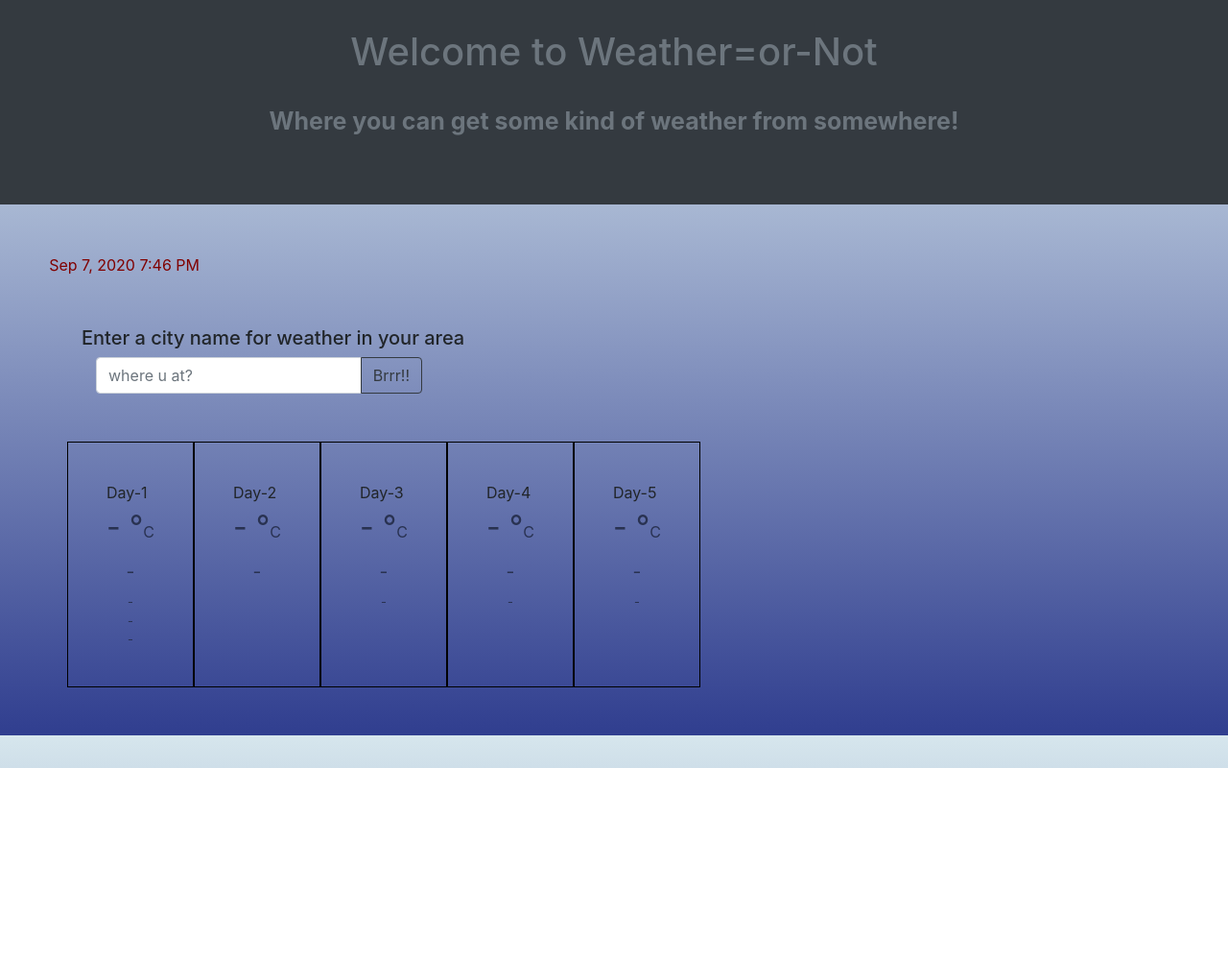
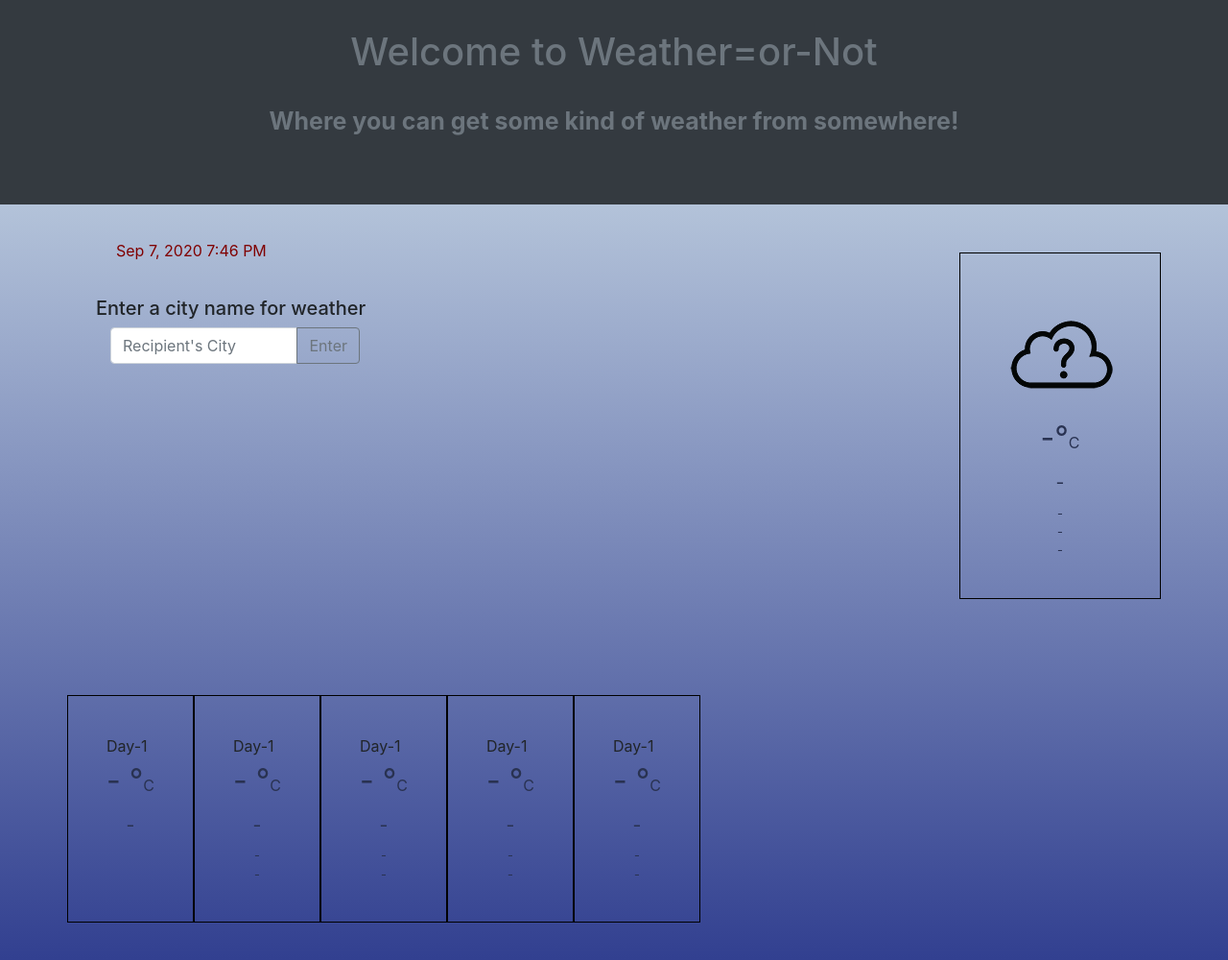
Before and after one commit to cornwalljeremy/06-weather-or-not, a plain HTML site: page index.html in a window 1280 px wide. Shown: the whole page at 96% size. Before the commit the page ends 800 px from the top, so only its background shows below. Drawn offline with nearby package versions, Linux system fonts and the light colour scheme.

Commit message:
icon-hell

```diff
--- a/assets/css/js/script.js
+++ b/assets/css/js/script.js
@@ -1,6 +1,7 @@
 var todaysDate = moment().format("lll");
 var button = $(".btn");
 var cityInput = $(".form-control").val();
+var iconEl = document.querySelector(".weather-icon");
 var tempElement = document.querySelector(".temperature-value p");
 var descElement = document.querySelector(".temperature-description p");
 var locationElement = document.querySelector(".location p");
@@ -25,6 +26,7 @@ $(button).on("click", function () {
   cityInput = $(".form-control").val();
   event.preventDefault();
 
+
   for (var i = 0; i < cityInput.length; i++)
     if (cityInput < i) {
       alert("input a zip code please");
@@ -42,9 +44,9 @@ $(button).on("click", function () {
 
 
 function getWeather(cityInput) {
-  // var api = `https://api.openweathermap.org/data/2.5/forecast?q=${cityInput}&appid=${key}`;
+  var api = `https://api.openweathermap.org/data/2.5/forecast?q=${cityInput}&appid=${key}`;
 
-  var api = `https://api.openweathermap.org/data/2.5/onecall?q=${cityInput}&appid=${key}`
+  // var api = `https://api.openweathermap.org/data/2.5/onecall?q=${cityInput}&appid=${key}`
 
   fetch(api)
     .then(function (response) {
@@ -55,7 +57,8 @@ function getWeather(cityInput) {
     .then(function (data) {
       console.log(data)
       for (var i = 0; i < data.list.length; i += 8) {
-        //make temp show
+        var iconId = data.list[0].weather[0].icon
+        // iconEl.innerHTML = <img src="icons/${iconId}.png">;
         var temp = Math.floor(data.list[i].main.temp - KELVIN);
         tempElement.textContent = `${temp}°`;
         var descript = data.list[i].weather[0].main;
--- a/assets/css/style.css
+++ b/assets/css/style.css
@@ -57,6 +57,7 @@ header p {
     cursor: pointer;
 }
 .temperature-value p:hover{
+    pointer-events: red;
 
 }
 .temperature-value span{
--- a/index.html
+++ b/index.html
@@ -1,38 +1,83 @@
 <!DOCTYPE html>
 <html lang="en">
+
 <head>
   <meta charset="UTF-8" />
   <meta name="viewport" content="width=device-width, initial-scale=1.0" />
   <title>weather=or-not</title>
   <link rel="stylesheet" href="./assets/css/style.css" />
-    <link
-      rel="stylesheet"
-      href="https://stackpath.bootstrapcdn.com/bootstrap/4.5.2/css/bootstrap.min.css"
-      integrity="sha384-JcKb8q3iqJ61gNV9KGb8thSsNjpSL0n8PARn9HuZOnIxN0hoP+VmmDGMN5t9UJ0Z"
-      crossorigin="anonymous"
-    />
+  <link rel="stylesheet" href="https://stackpath.bootstrapcdn.com/bootstrap/4.5.2/css/bootstrap.min.css"
+    integrity="sha384-JcKb8q3iqJ61gNV9KGb8thSsNjpSL0n8PARn9HuZOnIxN0hoP+VmmDGMN5t9UJ0Z" crossorigin="anonymous" />
 
 </head>
-  <body>
+
 <header class="intro">
   <h1 class="title">Welcome to Weather=or-Not</h1>
   <p>Where you can get some kind of weather from somewhere!</p>
 </header>
+
+<body>
+
+
+<div class="container">
+  <div class="row">
+    <div class="col">
       <div id="time" class="time-block"></div>
       <div class="container-sm">
-      <h1 class="instructions">Enter a city name for weather in your area</h1>
+        <h1 class="instructions">Enter a city name for weather</h1>
         <div class="input-group col-4">
-        <input type="text" class="form-control" placeholder="where u at?" aria-label="Recipient's zipcode" aria-describedby="button-addon2">
+          <input type="text" class="form-control" placeholder="Recipient's City" aria-label="Recipient's username" aria-describedby="button-addon2">
           <div class="input-group-append">
-          <button class="btn btn-outline-dark" type="button" id="button-addon2">Brrr!!</button>
+            <button class="btn btn-outline-secondary" type="submit" value="Submit" id="button-addon2">Enter</button>
           </div>
         </div>
       </div>
+    </div>
+    <div class="weather-container">
+      <div class="weather-icon">
+        <img src="icons/unknown.png" alt="">
+    </div>
+      <div class="temperature-value">
+        <p> -°<span>C</span> </p>
+      </div>
+      <div class="temperature-description">
+        <p> - </p>
+      </div>
+      <div class="humidity">
+        <p> - </p>
+      </div>
+      <div class="wind-speed">
+        <p> - </p>
+      </div>
+      <div class="uv-index">
+        <p> - </p>
+      </div>
+
+    </div>
+
+  </div>
+</div>
+
+
+
 
 
   <div class="container">
 
         <div class="row" id="weather-input">
+          <div class="weather-container">Day-1
+
+            <div class="temperature-value">
+              <p>- °<span>C</span></p>
+          </div>
+          <div class="temperature-description">
+              <p> - </p>
+          </div>
+
+
+
+          </div>
+
           <div class="weather-container">Day-1
             <div class="temperature-value">
               <p>- °<span>C</span></p>
@@ -47,12 +92,9 @@
           <div class="wind-speed">
             <p> - </p>
           </div>
-          <div class="uv-index">
-          <p> - </p>
+
           </div>
-          </div>
-
-          <div class="weather-container">Day-2
+          <div class="weather-container">Day-1
             <div class="temperature-value">
               <p>- °<span>C</span></p>
           </div>
@@ -60,60 +102,63 @@
               <p> - </p>
           </div>
 
+          <div class="humidity">
+            <p> - </p>
           </div>
-          <div class="weather-container">Day-3
+          <div class="wind-speed">
+            <p> - </p>
+          </div>
+
+          </div>
+          <div class="weather-container">Day-1
             <div class="temperature-value">
               <p>- °<span>C</span></p>
           </div>
           <div class="temperature-description">
               <p> - </p>
           </div>
-          <div class="location">
-              <p>-</p>
+
+          <div class="humidity">
+            <p> - </p>
           </div>
+          <div class="wind-speed">
+            <p> - </p>
           </div>
-          <div class="weather-container">Day-4
+
+          </div>
+          <div class="weather-container">Day-1
             <div class="temperature-value">
               <p>- °<span>C</span></p>
           </div>
           <div class="temperature-description">
               <p> - </p>
           </div>
-          <div class="location">
-              <p>-</p>
-          </div>
-          </div>
-          <div class="weather-container">Day-5
-            <div class="temperature-value">
-              <p>- °<span>C</span></p>
-          </div>
-          <div class="temperature-description">
+
+          <div class="humidity">
             <p> - </p>
           </div>
-          <div class="location">
-              <p>-</p>
+          <div class="wind-speed">
+            <p> - </p>
           </div>
+
           </div>
         </div>
 
 
-    <script
-      src="https://code.jquery.com/jquery-3.5.1.slim.min.js"
+  <script src="https://code.jquery.com/jquery-3.5.1.slim.min.js"
     integrity="sha384-DfXdz2htPH0lsSSs5nCTpuj/zy4C+OGpamoFVy38MVBnE+IbbVYUew+OrCXaRkfj"
-      crossorigin="anonymous"
-    ></script>
-     <script
-      src="https://cdn.jsdelivr.net/npm/popper.js@1.16.1/dist/umd/popper.min.js"
+    crossorigin="anonymous"></script>
+  <script src="https://cdn.jsdelivr.net/npm/popper.js@1.16.1/dist/umd/popper.min.js"
     integrity="sha384-9/reFTGAW83EW2RDu2S0VKaIzap3H66lZH81PoYlFhbGU+6BZp6G7niu735Sk7lN"
-      crossorigin="anonymous"
-    ></script>
-    <script
-      src="https://stackpath.bootstrapcdn.com/bootstrap/4.5.2/js/bootstrap.min.js"
+    crossorigin="anonymous"></script>
+  <script src="https://stackpath.bootstrapcdn.com/bootstrap/4.5.2/js/bootstrap.min.js"
     integrity="sha384-B4gt1jrGC7Jh4AgTPSdUtOBvfO8shuf57BaghqFfPlYxofvL8/KUEfYiJOMMV+rV"
-      crossorigin="anonymous"
-    ></script>
+    crossorigin="anonymous"></script>
   <script src="https://code.jquery.com/jquery.js"></script>
-    <script src="https://cdnjs.cloudflare.com/ajax/libs/moment.js/2.27.0/moment.min.js" integrity="sha512-rmZcZsyhe0/MAjquhTgiUcb4d9knaFc7b5xAfju483gbEXTkeJRUMIPk6s3ySZMYUHEcjKbjLjyddGWMrNEvZg==" crossorigin="anonymous"></script>
+  <script src="https://cdnjs.cloudflare.com/ajax/libs/moment.js/2.27.0/moment.min.js"
+    integrity="sha512-rmZcZsyhe0/MAjquhTgiUcb4d9knaFc7b5xAfju483gbEXTkeJRUMIPk6s3ySZMYUHEcjKbjLjyddGWMrNEvZg=="
+    crossorigin="anonymous"></script>
   <script src="./assets/css/js/script.js"></script>
 </body>
+
 </html>
```
Also changed, not shown: 1 other file. Lines whose indentation alone changed are shown as unchanged.
